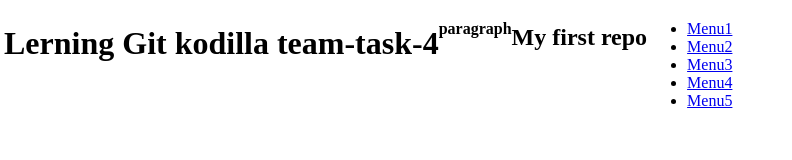
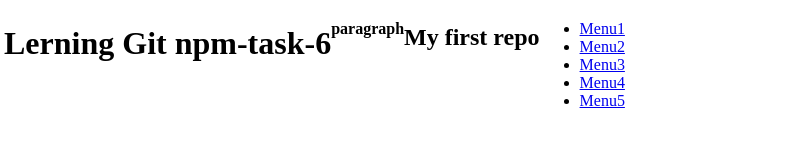
Before and after one commit to markal84/7.6, a website: page index.html in a window 1280 px wide. Shown: the whole page, without its empty margins (0-792 px from the left). Drawn offline with Linux system fonts and the light colour scheme.

Commit message:
Modify index.html

```diff
--- a/index.html
+++ b/index.html
@@ -9,7 +9,7 @@
 
     <body>
             <header>
-                    <h1>Lerning Git kodilla team-task-4</h1>
+                    <h1>Lerning Git npm-task-6</h1>
                      <p>paragraph</p>
                     <h2>My first repo</h2>
                     <nav>
```
